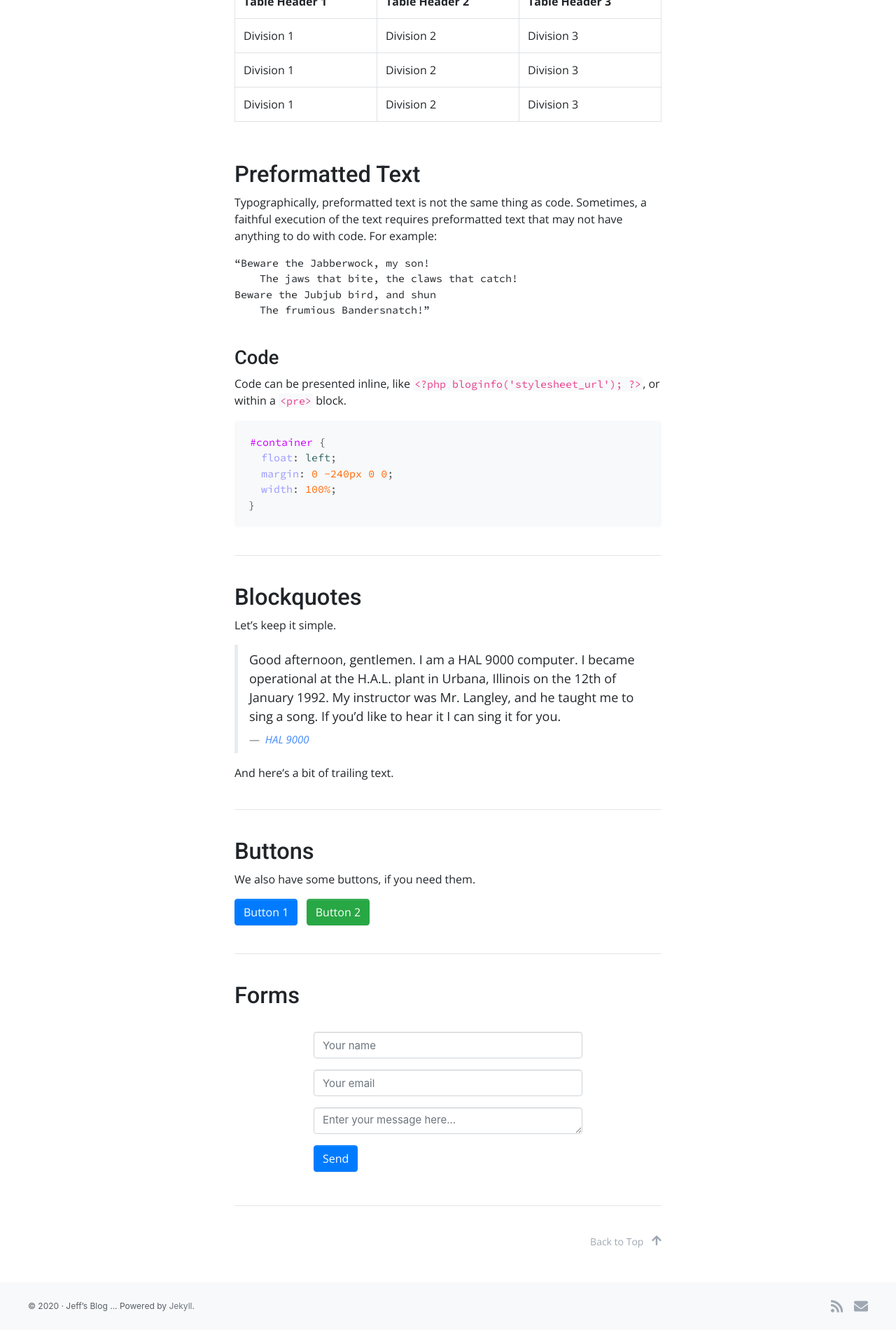
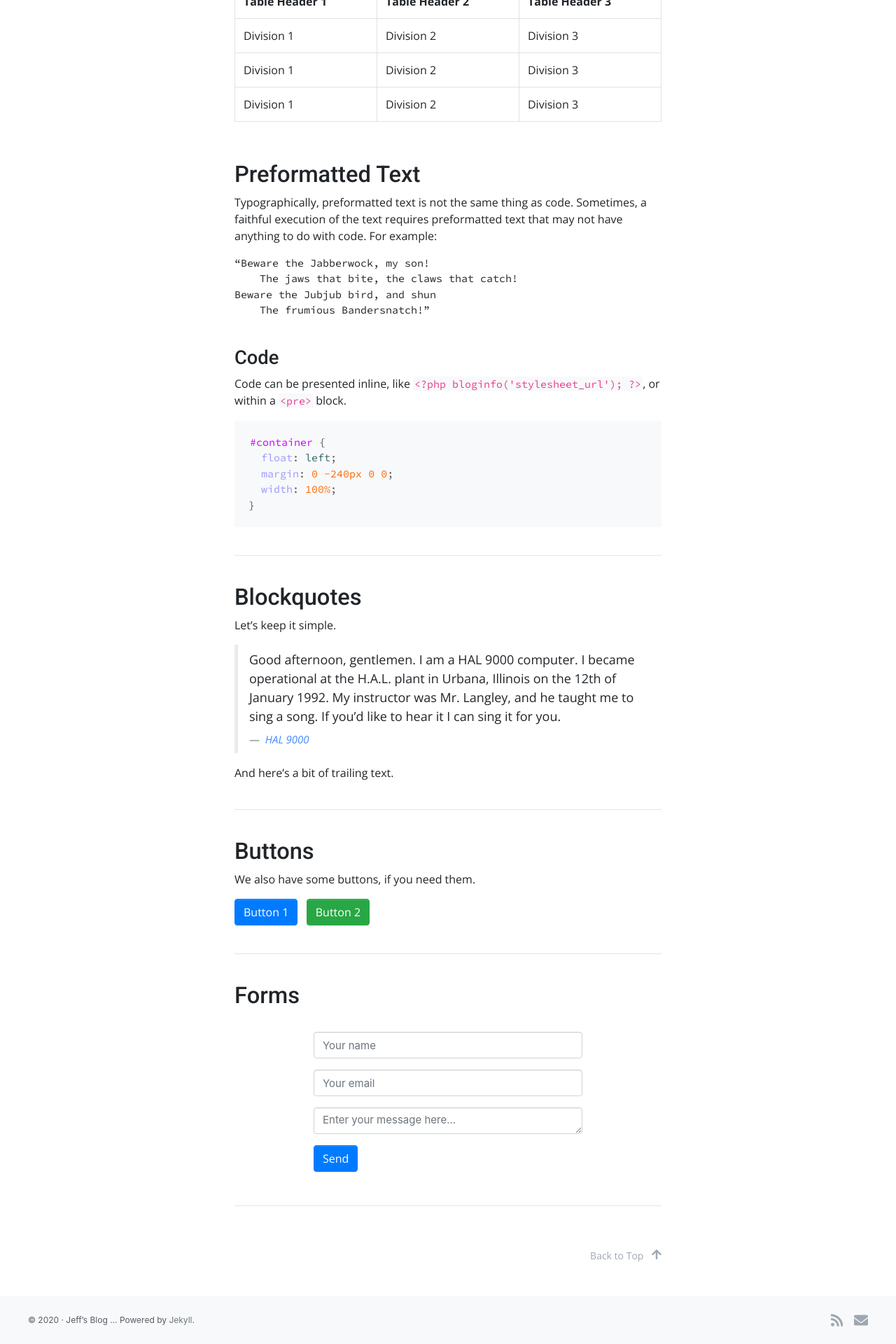
Before and after one commit to jefx07/jefx07.github.io, a Jekyll site: the page built from test_1.md, in a window 1280 px wide. Shown: the part 1741-3661 px from the top of the page at 70% size. Built offline with Jekyll 4.4.1, drawn with Linux system fonts in a browser that asks for light colours.

Commit message:
Small tweaks

```diff
--- a/_sass/scss/_reboot.scss
+++ b/_sass/scss/_reboot.scss
@@ -13,11 +13,8 @@
 // 1. Change from `box-sizing: content-box` so that `width` is not affected by `padding` or `border`.
 // 2. Change the default font family in all browsers.
 // 3. Correct the line height in all browsers.
-// 4. Prevent adjustments of font size after orientation changes in IE on Windows Phone and in iOS.
-// 5. Setting @viewport causes scrollbars to overlap content in IE11 and Edge, so
-//    we force a non-overlapping, non-auto-hiding scrollbar to counteract.
-// 6. Change the default tap highlight to be completely transparent in iOS.
-
+// 4. Prevent adjustments of font size after orientation changes in iOS.
+// 5. Change the default tap highlight to be completely transparent in iOS.
 
 *,
 *::before,
@@ -29,20 +26,11 @@
   font-family: sans-serif; // 2
   line-height: 1.15; // 3
   -webkit-text-size-adjust: 100%; // 4
-  -ms-text-size-adjust: 100%; // 4
-  -ms-overflow-style: scrollbar; // 5
-  -webkit-tap-highlight-color: rgba($black, 0); // 6
+  -webkit-tap-highlight-color: rgba($black, 0); // 5
 }
 
-// IE10+ doesn't honor `<meta name="viewport">` in some cases.
-@at-root {
-  @-ms-viewport {
-    width: device-width;
-  }
-}
-
+// Shim for "new" HTML5 structural elements to display correctly (IE10, older browsers)
 // stylelint-disable selector-list-comma-newline-after
-// Shim for "new" HTML5 structural elements to display correctly (IE10, older browsers)
 article, aside, figcaption, figure, footer, header, hgroup, main, nav, section {
   display: block;
 }
@@ -66,13 +54,17 @@
   background-color: $body-bg; // 2
 }
 
-// Suppress the focus outline on elements that cannot be accessed via keyboard.
-// This prevents an unwanted focus outline from appearing around elements that
-// might still respond to pointer events.
+// Future-proof rule: in browsers that support :focus-visible, suppress the focus outline
+// on elements that programmatically receive focus but wouldn't normally show a visible
+// focus outline. In general, this would mean that the outline is only applied if the
+// interaction that led to the element receiving programmatic focus was a keyboard interaction,
+// or the browser has somehow determined that the user is primarily a keyboard user and/or
+// wants focus outlines to always be presented.
 //
-// Credit: https://github.com/suitcss/base
-[tabindex="-1"]:focus {
-  outline: none !important;
+// See https://developer.mozilla.org/en-US/docs/Web/CSS/:focus-visible
+// and https://developer.paciellogroup.com/blog/2018/03/focus-visible-and-backwards-compatibility/
+[tabindex="-1"]:focus:not(:focus-visible) {
+  outline: 0 !important;
 }
 
 
--- a/_sass/site-custom.scss
+++ b/_sass/site-custom.scss
@@ -282,16 +282,15 @@
 
 .entry-footer {
   padding: 1.5rem;
-  margin-bottom: 1.25rem;
   font-size: .9375rem;
   color: $gray-600;
-  background-color: $gray-100;
+  border-top: 1px solid rgba($black, .1);
+  border-bottom: 1px solid rgba($black, .1);
 
   @media (max-width: 575px) {
     padding: 1.5rem 1rem;
     margin-right: -15px;
     margin-left: -15px;
-    border-bottom: 1px solid rgba($black, .1);
   }
 
   a {
@@ -318,7 +317,7 @@
 
 .post-navigation a {
   display: block;
-  padding: 1rem;
+  padding: 1.5rem 1rem;
 
   @include hover-focus {
     text-decoration: none;
@@ -484,6 +483,10 @@
   &:last-child {
     border-bottom-color: transparent;
   }
+
+  .entry-title {
+    margin-bottom: 1.5rem;
+  }
 }
 
 .entry-header {
@@ -518,6 +521,7 @@
 // Back to Top
 
 .toplink {
+  padding-top: 1.25rem;
   font-size: .875rem;
   color: darken($gray-500, 5%);
 
```
